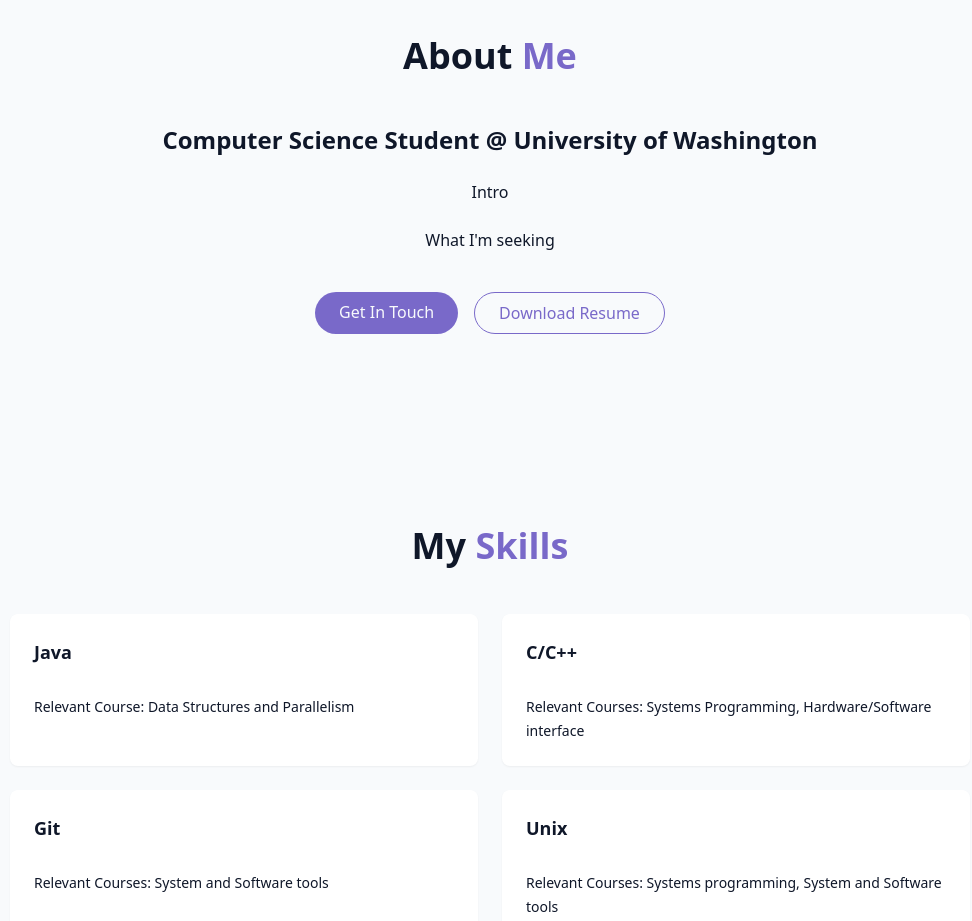
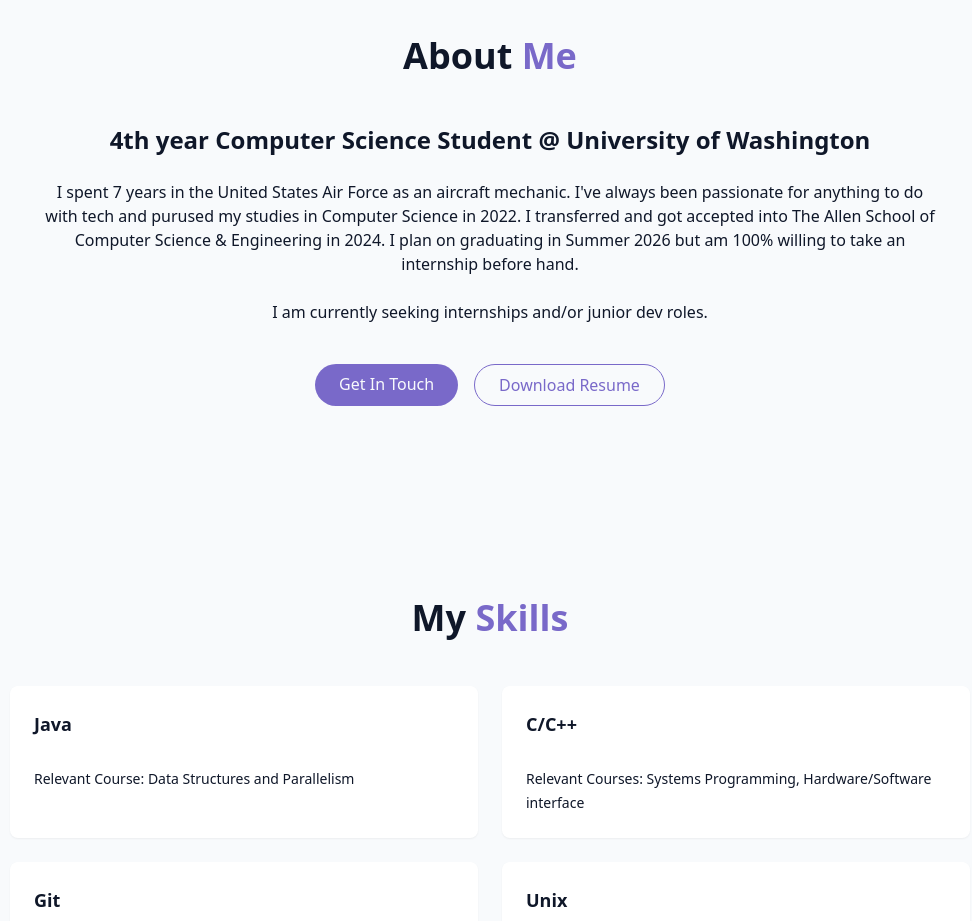
Before and after one commit to makag02/react-tw-portfolio, a React (Vite) app: page / in a window 1280 px wide. Shown: the part 860-1781 px from the top of the page, without its empty margins (150-1122 px from the left). Built offline with nearby package versions, Linux system fonts and the light colour scheme.

Commit message:
Added intro etc.

```diff
--- a/src/components/AboutSection.jsx
+++ b/src/components/AboutSection.jsx
@@ -12,15 +12,17 @@
         <div className="container mx-auto max-w-5x">
           <div className="space-y-6">
             <h3 className="text-2xl font-semibold">
-              Computer Science Student @ University of Washington
+              4th year Computer Science Student @ University of Washington
             </h3>
 
             <p className="text-muted-foreground">
-              Intro
+              I spent 7 years in the United States Air Force as an aircraft mechanic.
+              I've always been passionate for anything to do with tech and purused my studies in Computer Science in 2022.
+              I transferred and got accepted into The Allen School of Computer Science & Engineering in 2024. I plan on graduating in Summer 2026 but am 100% willing to take an internship before hand.
             </p>
 
             <p className="text-muted-foreground">
-              What I'm seeking
+              I am currently seeking internships and/or junior dev roles.
             </p>
 
             <div className="flex flex-col sm:flex-row gap-4 pt-4 justify-center">
@@ -30,7 +32,8 @@
               </a>
 
               <a
-                href=""
+                href="/resume.pdf"
+                download
                 className="px-6 py-2 rounded-full border border-primary text-primary hover:bg-primary/10 transition-colors duration-300"
               >
                 Download Resume
```
